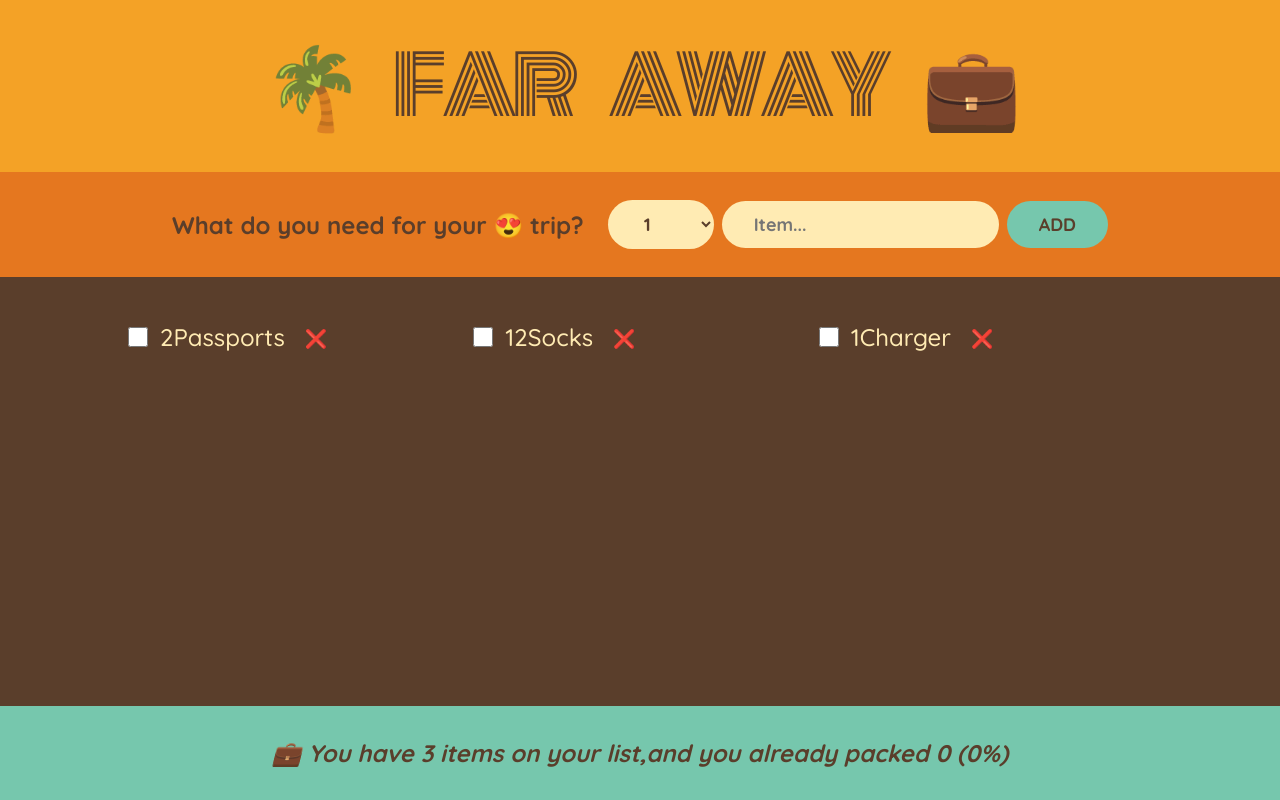
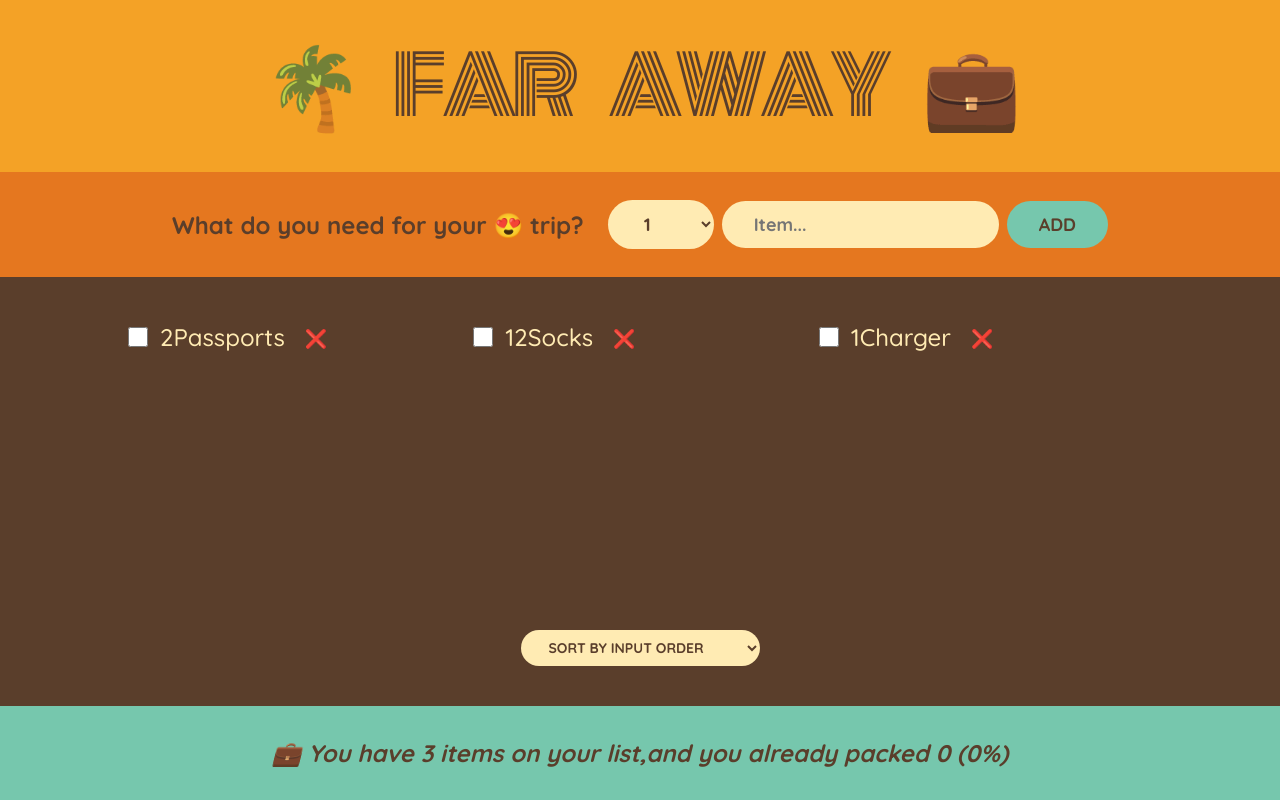
Before and after one commit to Kuralbek798/travel-list, a React (Vite) app: page / in a window 1280 px wide. Built offline with nearby package versions, Linux system fonts and the light colour scheme.

Commit message:
derrived state - sort array, structuredClone.

```diff
--- a/src/components/Form.jsx
+++ b/src/components/Form.jsx
@@ -21,7 +21,7 @@
     <>
       <form name="form" className="add-form" onSubmit={handleItemSubmit}>
         <h3>What do you need for your 😍 trip?</h3>
-        <select name="select" value={quantity} onChange={handleQuantity}>
+        <select value={quantity} onChange={handleQuantity}>
           {Array.from({ length: 20 }, (_, i) => i + 1).map((num) => (
             <option value={num} key={num}>
               {num}
--- a/src/components/PackingList.jsx
+++ b/src/components/PackingList.jsx
@@ -1,10 +1,25 @@
+import { useState } from "react";
 import Item from "./Item";
 
 function PackingList({ items, handleDeleteItem, handleToggleItem }) {
+  const [sortBy, setSortBy] = useState("input");
+
+  let sortedItems;
+  if (sortBy === "input") sortedItems = items;
+  if (sortBy === "description") {
+    sortedItems = structuredClone(items);
+    sortedItems.sort((a, b) => a.description.localeCompare(b.description));
+  }
+  if (sortBy === "packed") {
+    sortedItems = structuredClone(items);
+    sortedItems.sort((a, b) => b.packed - a.packed);
+  }
+
+
   return (
     <div className="list">
       <ul>
-        {items.map((item) => (
+        {sortedItems.map((item) => (
           <Item
             key={item.id}
             {...item}
@@ -13,6 +28,13 @@
           />
         ))}
       </ul>
+      <div className="actions">
+        <select value={sortBy} onChange={(e) => setSortBy(e.target.value)}>
+          <option value="input">{"Sort by input order"}</option>
+          <option value="description">{"Sort by description"}</option>
+          <option value="packed">{"Sort by packed status"}</option>
+        </select>
+      </div>
     </div>
   );
 }
--- a/src/components/Stats.jsx
+++ b/src/components/Stats.jsx
@@ -1,4 +1,9 @@
 function Stats({items}) {
+  if(!items.length)return(
+    <p className="stats">
+      <em>{'Start adding some items to your packing list 🚀'}</em>
+    </p>
+  )
   const numItems = items.length;
   const numPackedItems = items.reduce((acc,curr) =>(acc += curr.packed === true? 1: 0),0)
   const persentPackedItems = Math.round((numPackedItems / numItems) * 100);
```
